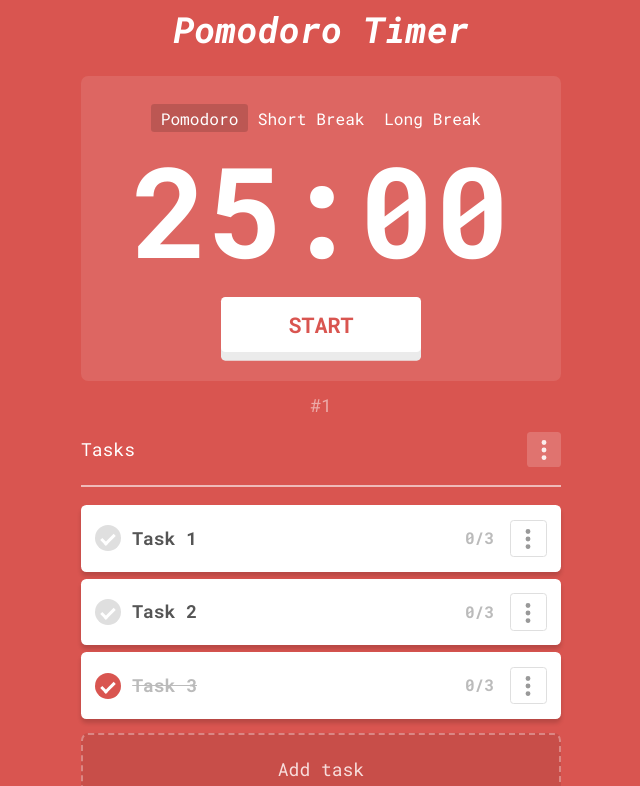
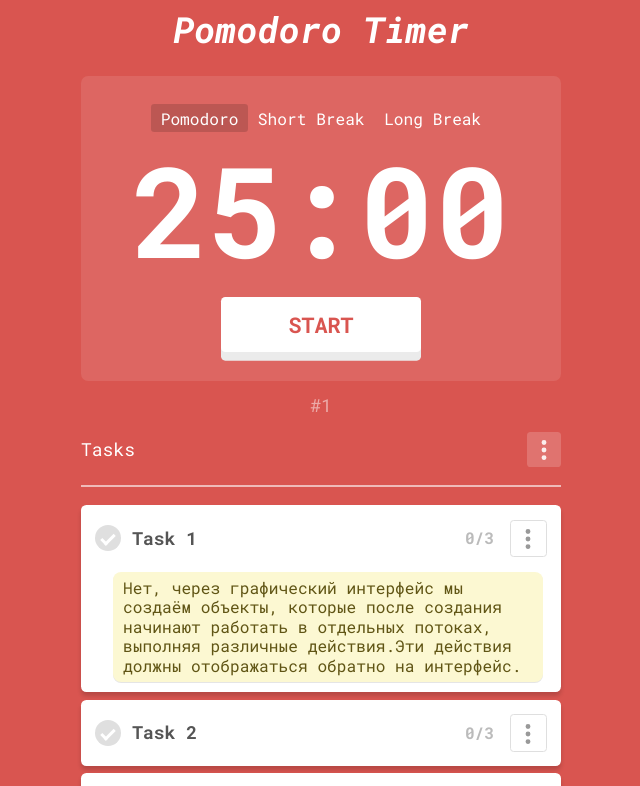
Before and after one commit to KozloffKirill/pomodoro-timer, a React (Create React App) app: page / in a window 1280 px wide. Shown: the top 786 px of the page, without its empty margins (319-959 px from the left). Built offline with nearby package versions, Linux system fonts and the light colour scheme; the HTML template or start-up script is replaced by a standard one.

Commit message:
added note display in Task

```diff
--- a/src/components/Task/Task.jsx
+++ b/src/components/Task/Task.jsx
@@ -16,6 +16,7 @@ const Task = ({ data }) => {
 
    return (
       <article className={styles.Task}>
+         <div className={styles.firstRow}>
             <div className={styles.left + ` ${data.completed ? styles.completed : undefined}`}>
                <button
                   className={styles.mark}
@@ -31,6 +32,12 @@ const Task = ({ data }) => {
                   <img src={dots} alt="edit" width="20" height="20" />
                </button>
             </div>
+         </div>
+         {data.note &&
+            <div className={styles.secondRow}>
+               <p className={styles.note}>{data.note}</p>
+            </div>
+         }
       </article>
    );
 };
--- a/src/components/Task/Task.module.css
+++ b/src/components/Task/Task.module.css
@@ -1,11 +1,30 @@
 .Task {
+   background-color: #fff;
+   border-radius: 0.3em;
+   box-shadow: 0 4px 4px rgba(0, 0, 0, 0.16);
+}
+
+.firstRow {
    display: flex;
    justify-content: space-between;
    align-items: center;
    padding: 0.8em 0.8em;
-   background-color: #fff;
-   border-radius: 0.3em;
-   box-shadow: 0 4px 4px rgba(0, 0, 0, 0.16);
+}
+
+.secondRow {
+   padding: 0 1em 0.6em 1.8em;
+}
+
+.note {
+   font-size: 0.9em;
+   line-height: 1.2em;
+   border-radius: 0.5em;
+   white-space: pre-wrap;
+   word-break: break-word;
+   background-color: rgb(252, 248, 210);
+   color: rgb(96, 85, 21);
+   padding: 0.4em 0.6em;
+   box-shadow: 0px 1px 0px rgba(0, 0, 0, 0.1);
 }
 
 .left {
--- a/src/contexts/TasksContext.jsx
+++ b/src/contexts/TasksContext.jsx
@@ -3,7 +3,7 @@ import TaskHelper from "../helpers/task.helper";
 
 export const tasksInitialState = {
    tasks: [
-      { name: 'Task 1', note: '', actPomodoros: 0, estPomodoros: 3, completed: false, id: TaskHelper.getNewId() },
+      { name: 'Task 1', note: 'Нет, через графический интерфейс мы создаём объекты, которые после создания начинают работать в отдельных потоках, выполняя различные действия.Эти действия должны отображаться обратно на интерфейс.', actPomodoros: 0, estPomodoros: 3, completed: false, id: TaskHelper.getNewId() },
       { name: 'Task 2', note: '', actPomodoros: 0, estPomodoros: 3, completed: false, id: TaskHelper.getNewId() },
       { name: 'Task 3', note: '', actPomodoros: 0, estPomodoros: 3, completed: true, id: TaskHelper.getNewId() }
    ],
```
Lines whose indentation alone changed are shown as unchanged.
